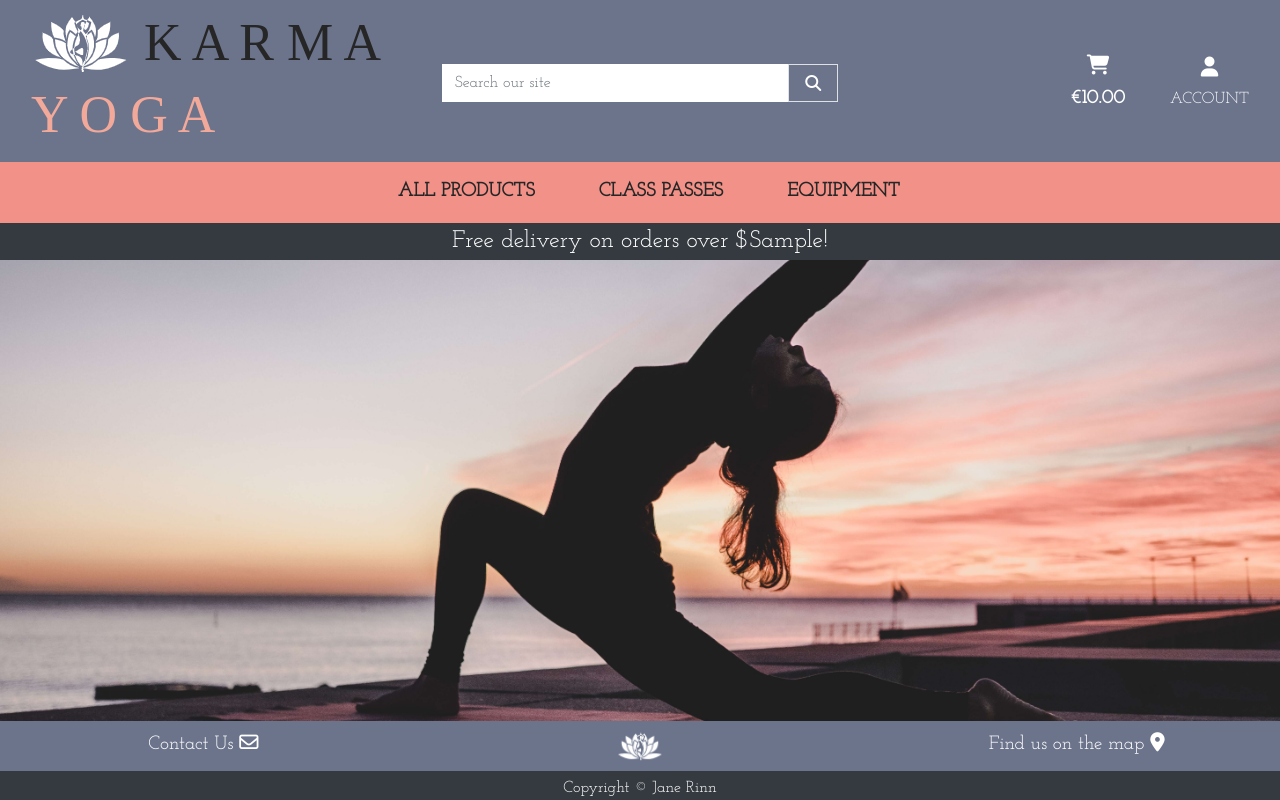
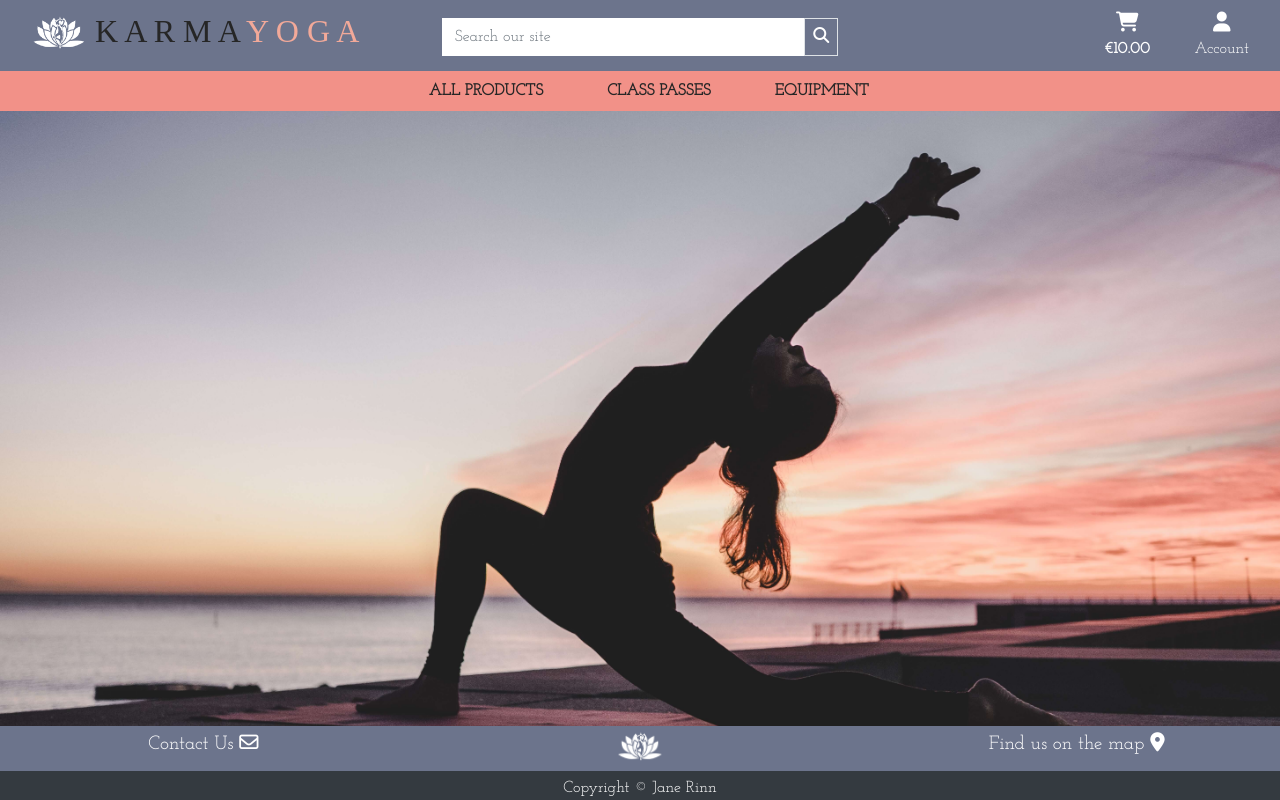
Before and after one commit to janeyrinn/karmayoga, a Django app: template templates/base.html in a window 1280 px wide. Run offline with Django 3.2, Linux system fonts and the light colour scheme; the template is opened without the code that fills it: most values are stand-ins (such as "Sample title", 1, 10 or a date in 2020); some libraries are stand-ins or nearby versions; some web fonts are replaced.

Commit message:
reduce nav size

```diff
--- a/static/css/base.css
+++ b/static/css/base.css
@@ -11,6 +11,7 @@ body {
     color: #262626;
     font-family: 'Josefin Slab';
     margin-top: 160px;
+    margin-bottom: 160px;
 }
 
 h1 {
@@ -66,8 +67,13 @@ input[type="text"], textarea {
 .navbar-toggler {
     border: solid 2px white !important;
 }
+
 .dropdown-item {
     color: white;
+}
+
+.dropdown-menu {
+    border-radius: 0 !important;
 }
 
 .main-header {
@@ -75,7 +81,7 @@ input[type="text"], textarea {
 }
 
 .main-nav-font {
- font-size: 1.2rem;
+ font-size: 1rem;
  color: #262626;
  text-transform: uppercase;
 }
@@ -92,30 +98,36 @@ input[type="text"], textarea {
     align-items: center;
     display: inline-flex;
     justify-content: center;
-    height: 1.5rem;
-    width: 1.5rem;
+    height: .5rem;
+    width: .5rem;
     color: white;
 }
 
-.icon-dark {
-    align-items: center;
-    display: inline-flex;
-    justify-content: center;
-    height: 1.5rem;
-    width: 1.5rem;
-    color: #262626;
+.header-icon {
+    font-size: 1rem;
 }
 
+.nav-logo {
+    width: 3.5rem;
+}
 .logo-link {
     width: fit-content;
 }
 
 .logo-text{
-    font-size: 52px;
+    font-size: 2rem;
 }
 
-button.navbar-toggler {
+.navbar-toggler {
     color: white !important;
+    border:  none !important;
+    align-items: center;
+    display: inline-flex;
+    justify-content: center;
+    height: .5rem;
+    width: .5rem;
+    color: white;
+
 }
 
 /*---------------DELIVERY BANNER----------*/
@@ -135,7 +147,7 @@ footer {
     position: fixed;
 }
 
-footer,p {
+ footer p {
     font-size: 1.2rem;
     margin: 0;
     padding: 5px 0 0px 0;
@@ -171,7 +183,7 @@ footer img {
     .container {
       max-width: 80%;
     }
-  }
+
 
       .header-container {
           padding-top: 160px;
--- a/templates/base.html
+++ b/templates/base.html
@@ -53,7 +53,7 @@
             <!--Nav Logo-->
             <div class="col-12 col-lg-4 my-auto py-1 py-lg-0 text-center text-lg-left">
                 <a href="{% url 'home' %}" class="nav-link logo-link">
-                    <h1 class="text-dark logo-text"> <img src="{% static 'images/lotus.png' %}" alt="logo"> K a r m a<span class="text-light-pink"> Y o g a</span></h1>
+                    <h1 class="text-dark logo-text"> <img class="nav-logo" src="{% static 'images/lotus.png' %}" alt="logo"> K a r m a<span class="text-light-pink"> Y o g a</span></h1>
                 </a>
             </div>
             <!--Search Bar-->
@@ -79,7 +79,7 @@
                         <a class="{% if grand_total %}text-info font-weight-bold{% endif %} nav-link" href="">
                             <div class="text-center">
                                 <div class="icon"><i class="fas fa-shopping-cart fa-lg"></i></div>
-                                <p class="text-white my-0">
+                                <p class="text-white  my-0">
                                     {% if grand_total %}
                                         €{{ grand_total|floatformat:2 }}
                                     {% else %}
@@ -94,7 +94,7 @@
                         <a class="nav-link" href="#" id="user-options" data-toggle="dropdown" aria-haspopup="true" aria-expanded="false">
                             <div class="text-center">
                                 <div class="icon"><i class="fas fa-user fa-lg"></i></div>
-                                <p class="text-white del-banner my-0">ACCOUNT</p>
+                                <p class="text-white my-0">Account</p>
                             </div>
                         </a>
                         <div class="dropdown-menu bg-blue border-0" aria-labelledby="user-options">
@@ -114,7 +114,7 @@
             </div>
         </div>
         <div class="row bg-pink">
-            <nav class="navbar navbar-expand-lg navbar-light w-100">
+            <nav class="navbar py-0 px-0 navbar-expand-lg navbar-light w-100">
                 <button class="navbar-toggler" type="button" data-toggle="collapse" data-target="#main-nav"
                 aria-controls="main-nav" aria-expanded="false" aria-label="Toggle navigation">
                 <i class="fas fa-bars"></i>
@@ -122,11 +122,6 @@
                 {% include 'includes/mobile-top-header.html' %}
                 {% include 'includes/main-nav.html' %}
             </nav>
-        </div>
-        <div id="delivery-banner" class="row text-center">
-            <div class="col bg-dark text-white">
-                <h4 class="my-1">Free delivery on orders over ${{ free_delivery_threshold }}!</h4>
-            </div>
         </div>
     </header>
     <main>
@@ -145,7 +140,7 @@
     </main>
 
     <!-- Footer -->
-    <footer>
+   <footer>
         <div class="row bg-blue">
             <div class="col-sm-12 col-md-4">
                 <p class="text-center my-auto">
```
Also changed, not shown: media/hero-img-2.jpg (deleted).
